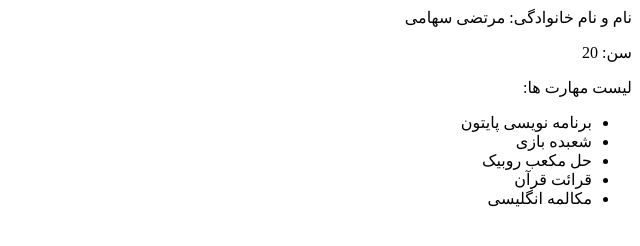
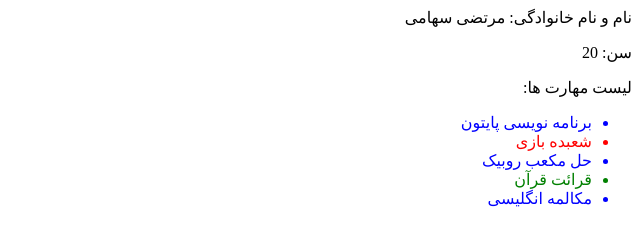
Before and after one commit to sahami1382/web, a plain HTML site: page s03.html in a window 1280 px wide. Shown: the whole page, without its empty margins (640-1280 px from the left). Drawn offline with Linux system fonts and the light colour scheme.

Commit message:
class and id and script added

```diff
--- a/s03.html
+++ b/s03.html
@@ -5,7 +5,19 @@
             body{
                 direction: rtl;
             }
+            .blue{
+                color: blue;
+            }
+            #red{
+                color: red;
+            }
+            #green{
+                color: green;
+            }
         </style>
+        <script>
+            alert("سلام لطفا یک دقیقه وقت گذاشته و این رزومه را مطالعه فرمایید")
+        </script>
     </head>
 
     <body>
@@ -13,11 +25,11 @@
         <p>سن: 20</p>
         <p>لیست مهارت ها:</p>
         <ul>
-            <li>برنامه نویسی پایتون</li>
-            <li>شعبده بازی</li>
-            <li>حل مکعب روبیک</li>
-            <li>قرائت قرآن</li>
-            <li>مکالمه انگلیسی</li>
+            <li class="blue">برنامه نویسی پایتون</li>
+            <li id = "red">شعبده بازی</li>
+            <li class="blue">حل مکعب روبیک</li>
+            <li id = "green">قرائت قرآن</li>
+            <li class="blue">مکالمه انگلیسی</li>
         </ul>
     </body>
 </html>
```
